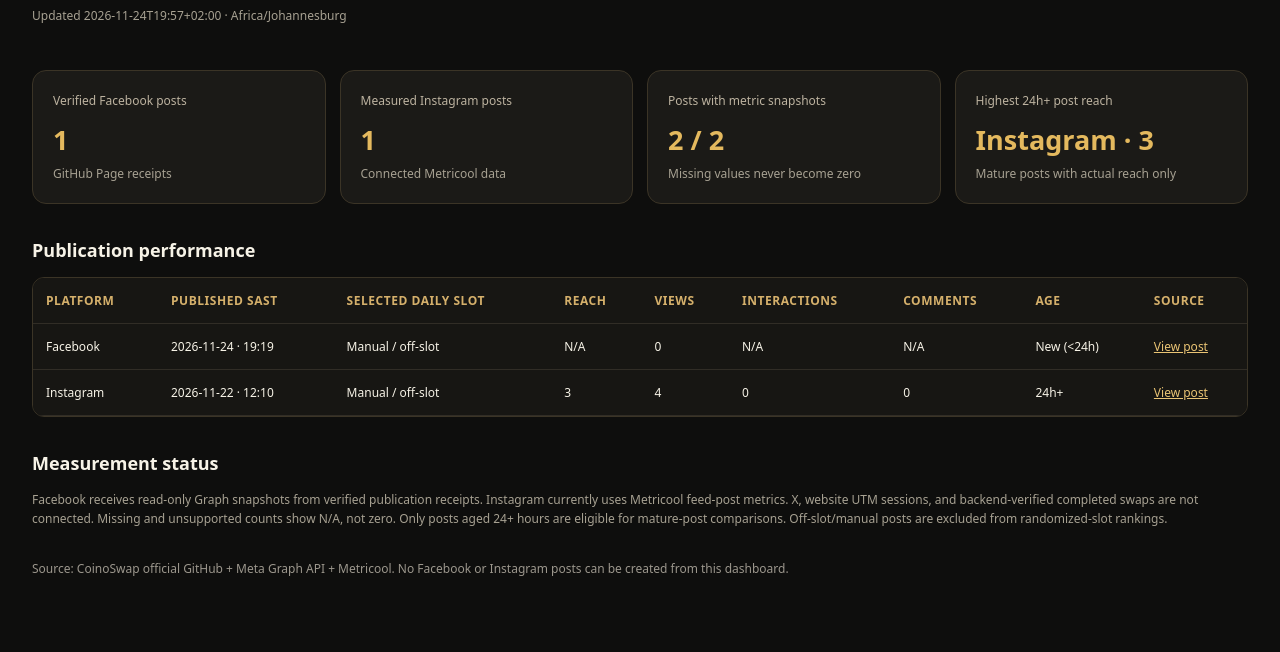
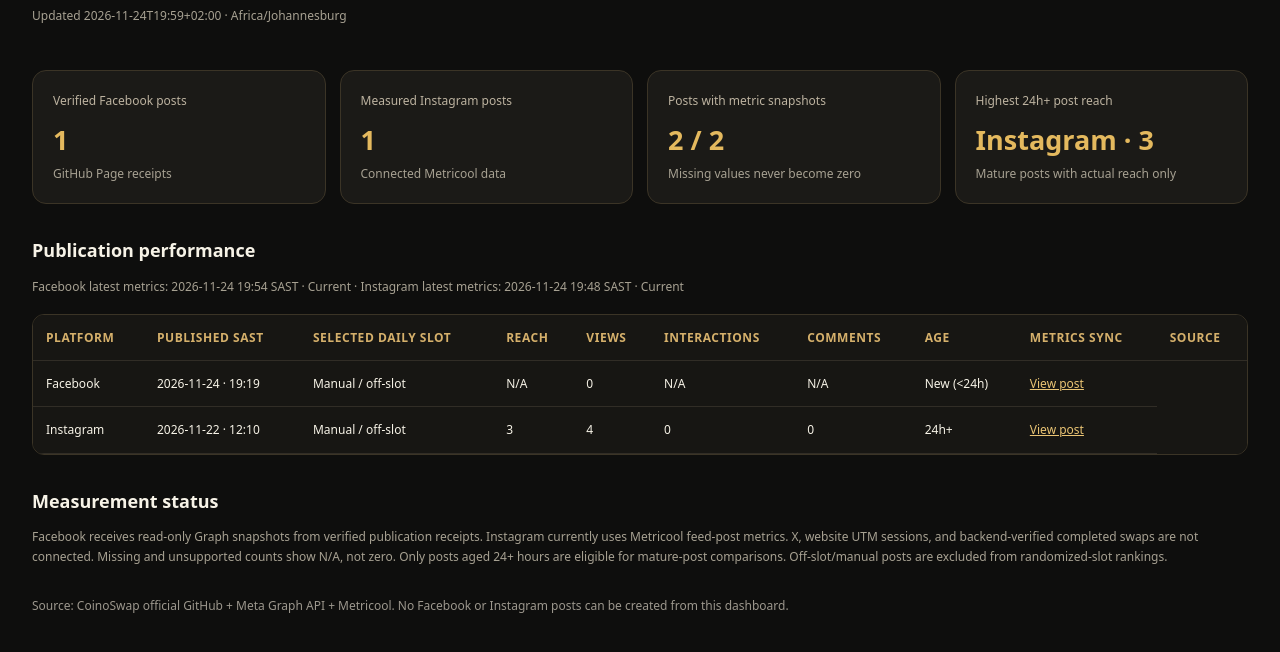
Before and after one commit to Draztik99/coinoswap, a plain HTML site: page docs/social-analytics/index.html in a window 1280 px wide. Shown: the part 104-756 px from the top of the page. Drawn offline with Linux system fonts and the light colour scheme.

Commit message:
Collect read-only CoinoSwap social metrics

```diff
--- a/docs/social-analytics/index.html
+++ b/docs/social-analytics/index.html
@@ -18,12 +18,13 @@ footer{margin-top:30px;color:#9c978d;font-size:12px}
 @media(max-width:780px){body{padding:18px}.grid{grid-template-columns:repeat(2,1fr)}h1{font-size:25px}}
 </style></head><body><main>
 <div class="head"><div><div class="eyebrow">COINOSWAP / MEASURE WHAT MATTERS</div><h1>Social Publishing Analytics</h1>
-<p class="muted">Updated 2026-11-24T19:57+02:00 · Africa/Johannesburg</p></div><span class="pill">READ-ONLY · VERIFIED DATA</span></div>
+<p class="muted">Updated 2026-11-24T19:59+02:00 · Africa/Johannesburg</p></div><span class="pill">READ-ONLY · VERIFIED DATA</span></div>
 <div class="grid"><div class="card"><div class="card-label">Verified Facebook posts</div><div class="card-value">1</div><div class="note">GitHub Page receipts</div></div><div class="card"><div class="card-label">Measured Instagram posts</div><div class="card-value">1</div><div class="note">Connected Metricool data</div></div><div class="card"><div class="card-label">Posts with metric snapshots</div><div class="card-value">2 / 2</div><div class="note">Missing values never become zero</div></div><div class="card"><div class="card-label">Highest 24h+ post reach</div><div class="card-value">Instagram · 3</div><div class="note">Mature posts with actual reach only</div></div></div>
 <h2>Publication performance</h2>
+<p class="muted">Facebook latest metrics: 2026-11-24 19:54 SAST · Current · Instagram latest metrics: 2026-11-24 19:48 SAST · Current</p>
 <div class="table-scroll"><table><thead><tr>
 <th>Platform</th><th>Published SAST</th><th>Selected daily slot</th>
-<th>Reach</th><th>Views</th><th>Interactions</th><th>Comments</th><th>Age</th><th>Source</th>
+<th>Reach</th><th>Views</th><th>Interactions</th><th>Comments</th><th>Age</th><th>Metrics sync</th><th>Source</th>
 </tr></thead><tbody><tr><td>Facebook</td><td>2026-11-24 · 19:19</td><td>Manual / off-slot</td><td>N/A</td><td>0</td><td>N/A</td><td>N/A</td><td>New (&lt;24h)</td><td><a href="https://www.facebook.com/photo.php?fbid=1137307215861046&amp;set=a.537392199185887&amp;type=3" target="_blank" rel="noopener noreferrer">View post</a></td></tr><tr><td>Instagram</td><td>2026-11-22 · 12:10</td><td>Manual / off-slot</td><td>3</td><td>4</td><td>0</td><td>0</td><td>24h+</td><td><a href="https://www.instagram.com/p/DgCxZXKDTe3/" target="_blank" rel="noopener noreferrer">View post</a></td></tr></tbody></table></div>
 <h2>Measurement status</h2><p class="muted">Facebook receives read-only Graph snapshots from verified publication receipts.
 Instagram currently uses Metricool feed-post metrics. X, website UTM sessions, and backend-verified completed swaps
```
